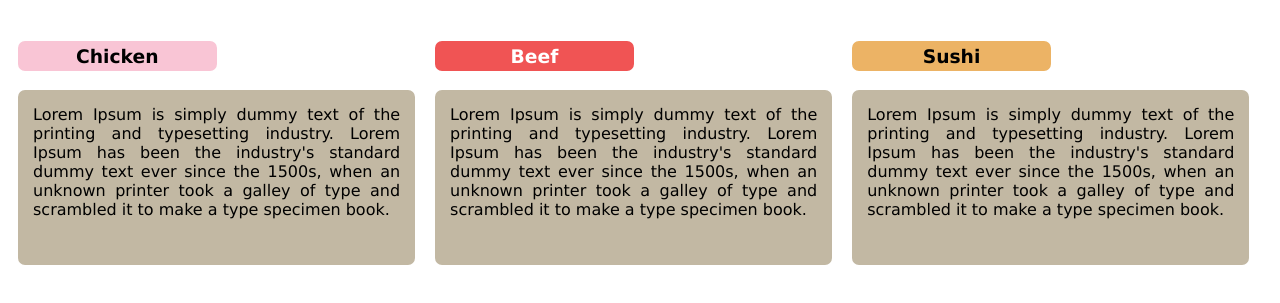
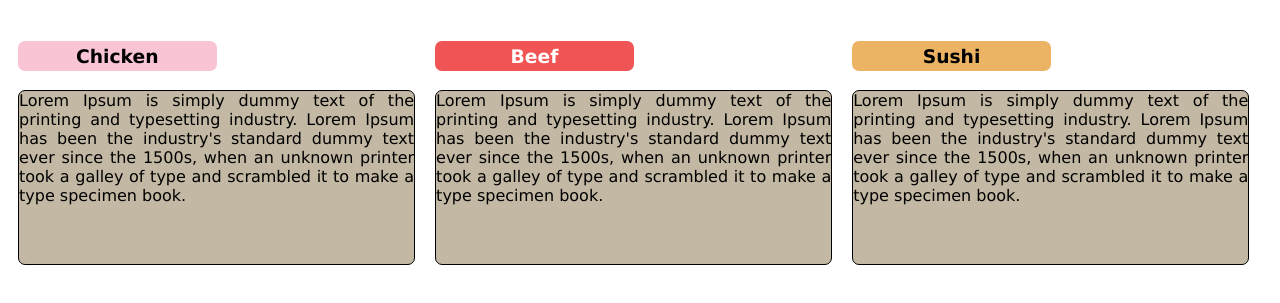
Before and after one commit to farisrizaldi/Mod2_Solution_html-css-javascript-for-web-developers, a plain HTML site: page index.html in a window 1280 px wide. Shown: the part 91-394 px from the top of the page. Drawn offline with Linux system fonts and the light colour scheme.

Commit message:
Update index.html

```diff
--- a/index.html
+++ b/index.html
@@ -55,7 +55,7 @@
         height: 175px;
         color: #000;
         border-radius: 7px;
-        border: 15px solid #c2b8a3;
+        border: 1px solid #000;
         text-align: justify;
         font-weight: lighter;
       }
```
